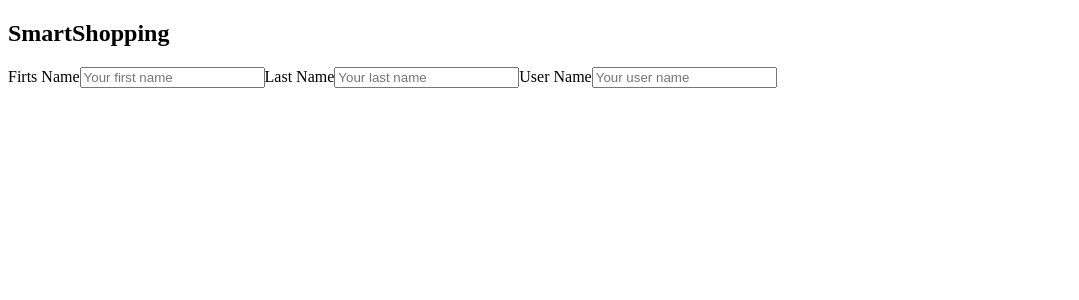
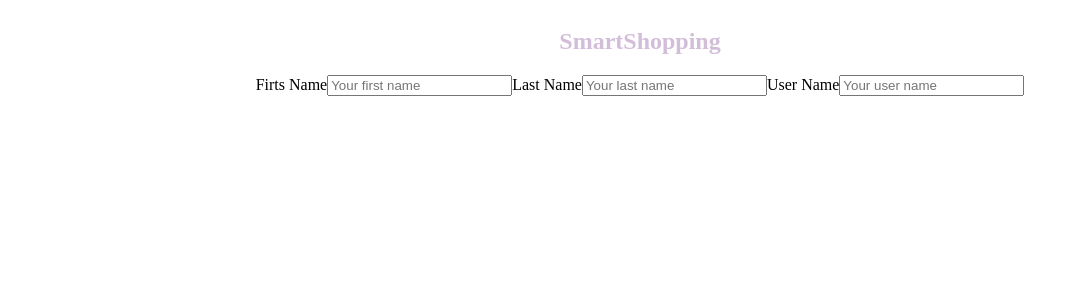
Before and after one commit to xavier-tadeo/ecomerce, a React (Create React App) app: page / in a window 1280 px wide. Shown: the top 300 px of the page, without its empty margins (0-1079 px from the left). Built offline with nearby package versions, Linux system fonts and the light colour scheme.

Commit message:
Create the styles with extends and variables

```diff
--- a/src/components/Register/Register.scss
+++ b/src/components/Register/Register.scss
@@ -0,0 +1,10 @@
+@import "/src/styles/extends";
+@import "/src//styles/variables";
+
+.form {
+  @extend %flex-column-center;
+  height: 800px;
+  &__title {
+    color: $pink;
+  }
+}
--- a/src/components/Register/Register.tsx
+++ b/src/components/Register/Register.tsx
@@ -1,3 +1,5 @@
+import "./Register.scss";
+
 export const Register = () => {
   return (
     <div className="form">
--- /dev/null
+++ b/src/styles/_extends.scss
@@ -0,0 +1,5 @@
+%flex-column-center {
+  display: flex;
+  flex-direction: column;
+  align-items: center;
+}
--- /dev/null
+++ b/src/styles/_variables.scss
@@ -0,0 +1,7 @@
+/* COLORS */
+$green: #74d3ae;
+$gray: #393e41;
+$pink: #d2bed9;
+
+/* FONT */
+$font: "Roboto Mono", Courier, Arial, monospace;
```
